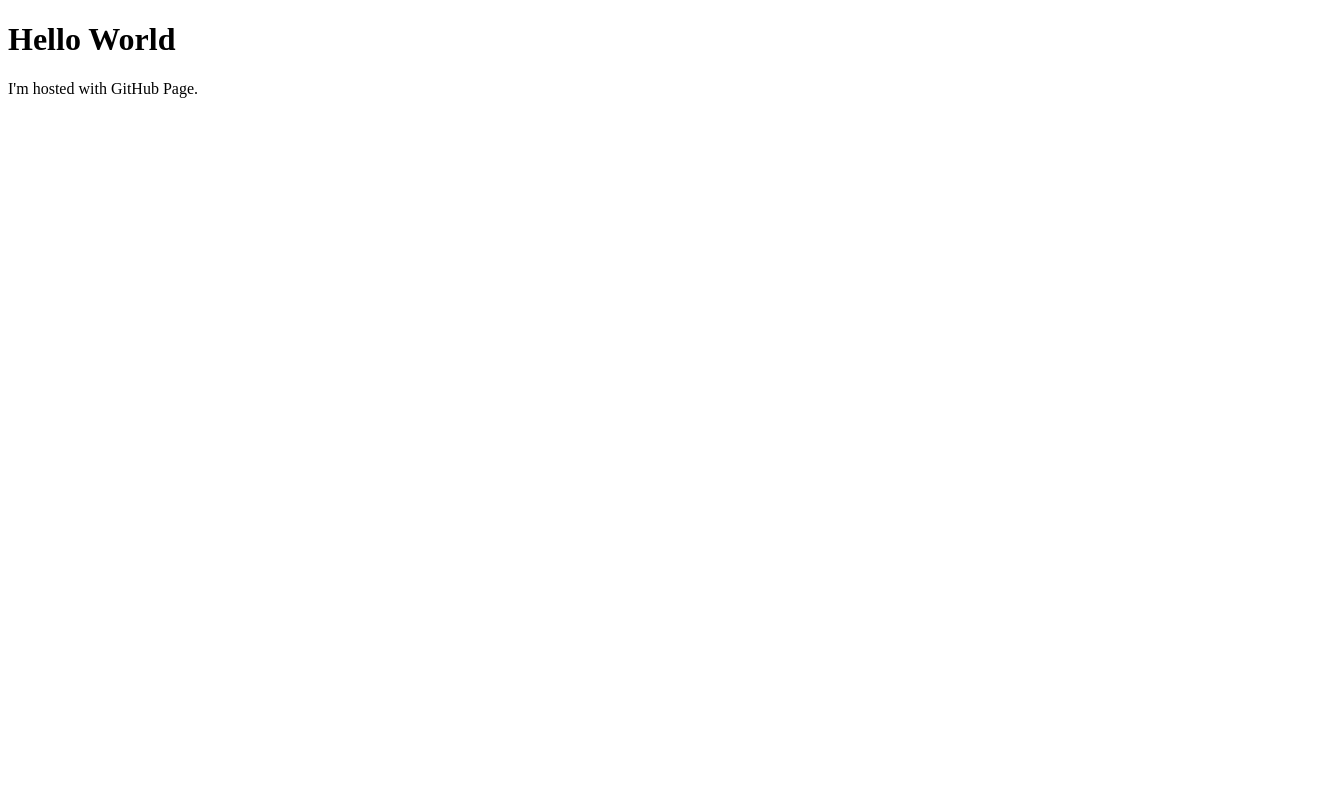
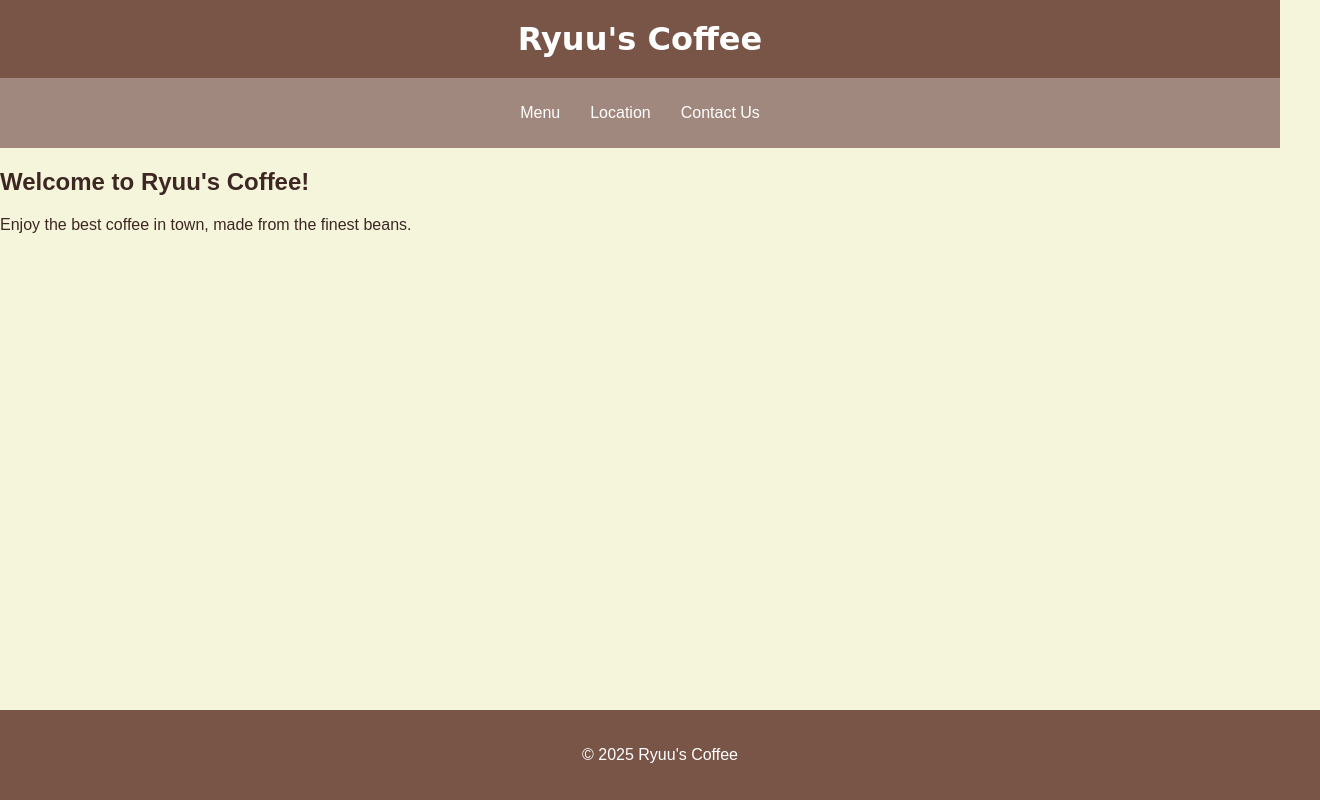
Before and after one commit to iLowLife/ryuuscoffee, a plain HTML site: page index.html in a window 1280 px wide. Shown: the whole page, 1320 px wide, since content can reach past the window. Drawn offline with Linux system fonts and the light colour scheme.

Commit message:
Update index.html

```diff
--- a/index.html
+++ b/index.html
@@ -1,7 +1,80 @@
 <!DOCTYPE html>
-<html>
+<html lang="en">
+<head>
+    <meta charset="UTF-8">
+    <meta name="viewport" content="width=device-width, initial-scale=1.0">
+    <title>Ryuu's Coffee</title>
+    <style>
+        body {
+            font-family: Arial, sans-serif;
+            background-color: #f5f5dc; /* Light beige background */
+            color: #3e2723; /* Dark brown text */
+            margin: 0;
+            padding: 0;
+        }
+        header {
+            background-color: #795548; /* Coffee brown */
+            color: white;
+            padding: 20px;
+            text-align: center;
+        }
+        h1 {
+            font-family: 'Cursive', cursive;
+            margin: 0;
+        }
+        nav {
+            background-color: #a1887f; /* Lighter brown */
+            padding: 10px;
+        }
+        nav ul {
+            list-style-type: none;
+            padding: 0;
+            display: flex;
+            justify-content: center;
+        }
+        nav ul li {
+            margin: 0 15px;
+        }
+        nav ul li a {
+            color: white;
+            text-decoration: none;
+        }
+        nav ul li a:hover {
+            text-decoration: underline;
+        }
+        footer {
+            text-align: center;
+            padding: 20px;
+            background-color: #795548;
+            color: white;
+            position: absolute;
+            width: 100%;
+            bottom: 0;
+        }
+    </style>
+</head>
 <body>
-<h1>Hello World</h1>
-<p>I'm hosted with GitHub Page.</p>
+
+<header>
+    <h1>Ryuu's Coffee</h1>
+</header>
+
+<nav>
+    <ul>
+        <li><a href="#menu">Menu</a></li>
+        <li><a href="#location">Location</a></li>
+        <li><a href="#contact">Contact Us</a></li>
+    </ul>
+</nav>
+
+<main>
+    <h2>Welcome to Ryuu's Coffee!</h2>
+    <p>Enjoy the best coffee in town, made from the finest beans.</p>
+</main>
+
+<footer>
+    <p>&copy; 2025 Ryuu's Coffee</p>
+</footer>
+
 </body>
 </html>
```
